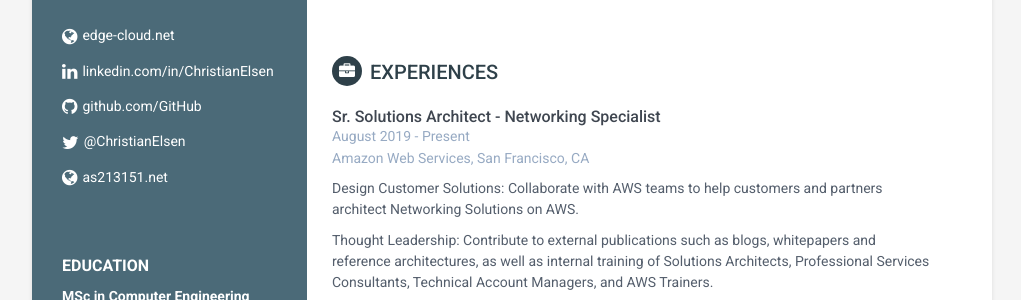
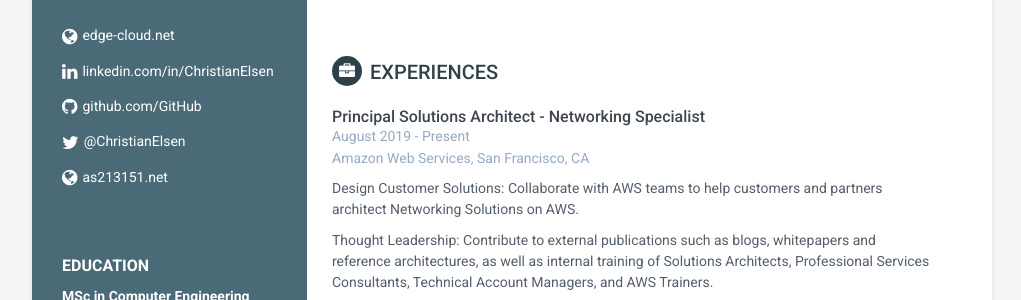
Before and after one commit to chriselsen/chriselsen.github.io, a Jekyll site: the page built from index.html, in a window 1280 px wide. Shown: the part 268-568 px from the top of the page, without its empty margins (128-1149 px from the left). Built offline with Jekyll 4.4.1, drawn with Linux system fonts in a browser that asks for light colours.

Commit message:
Update experience.html

```diff
--- a/_includes/experience.html
+++ b/_includes/experience.html
@@ -4,7 +4,7 @@
                 <div class="item">
                     <div class="meta">
                         <div class="upper-row">
-                            <h3 class="job-title">Sr. Solutions Architect - Networking Specialist</h3>
+                            <h3 class="job-title">Principal Solutions Architect - Networking Specialist</h3>
                             <div class="time">August 2019 - Present</div>
                         </div><!--//upper-row-->
                         <div class="company">Amazon Web Services, San Francisco, CA</div>
```
